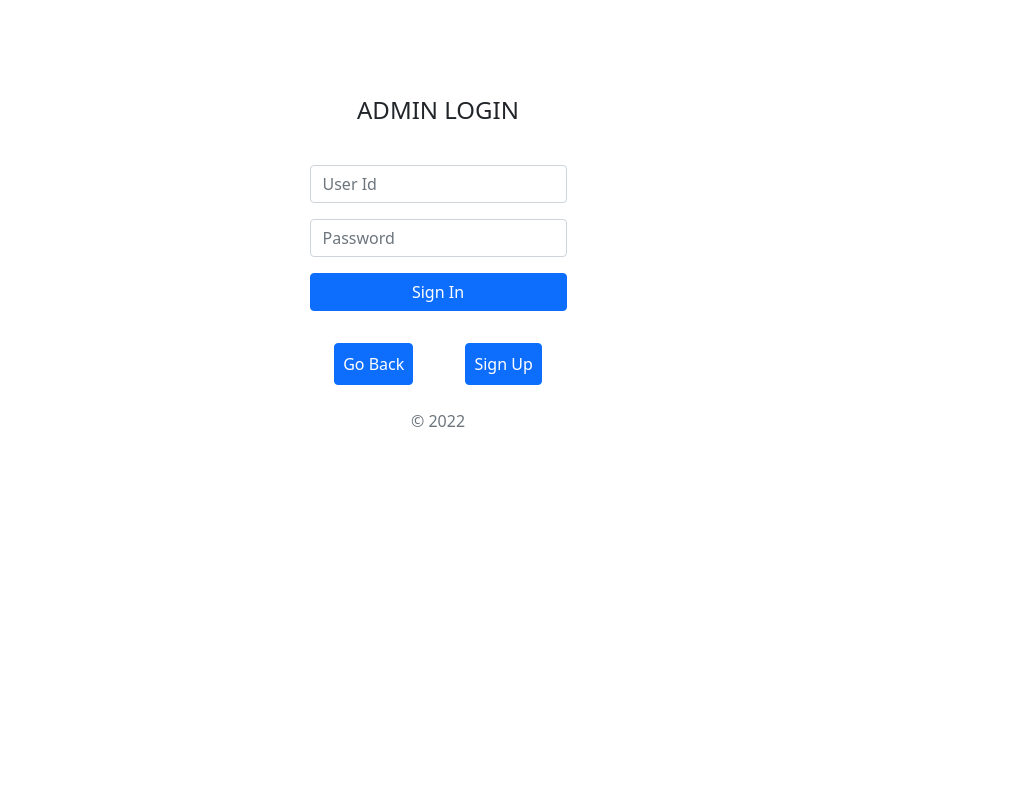
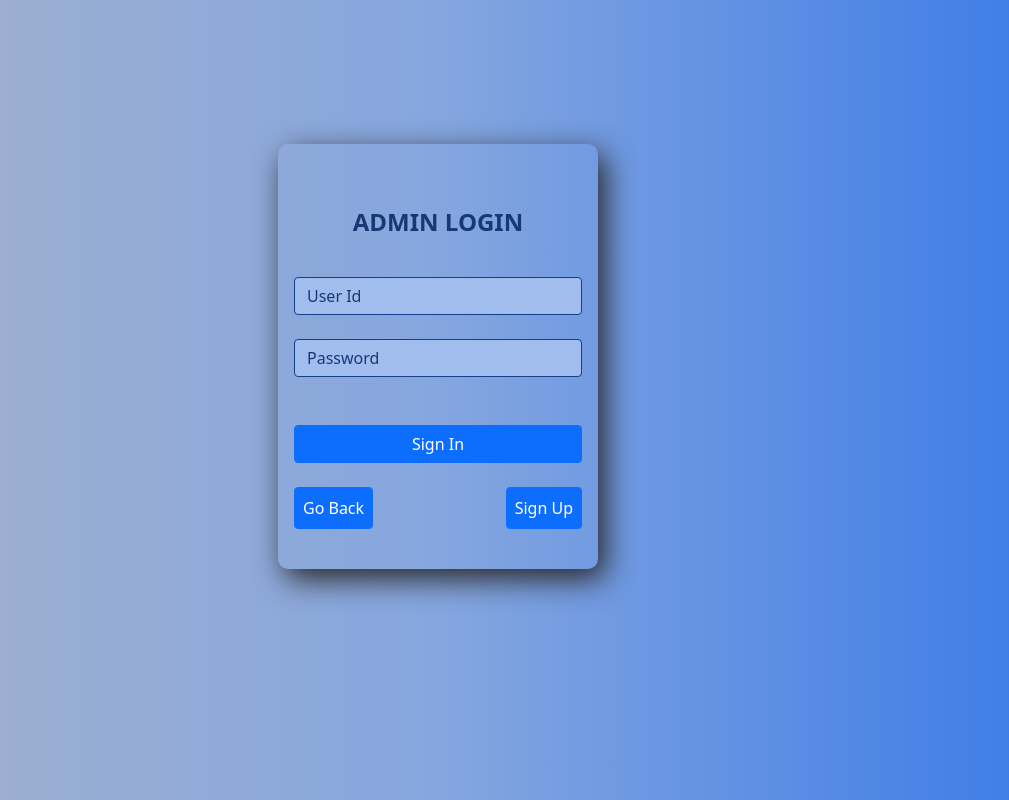
Before and after one commit to Prakhar436/Attendance-Management-System, a PHP site: page /index_admin.php in a window 1280 px wide. Shown: the whole page, without its empty margins (202-1211 px from the left). Run offline with PHP 8.4, Linux system fonts and the light colour scheme.

Commit message:
Minor Changes

```diff
--- a/Student/index.php
+++ b/Student/index.php
@@ -82,9 +82,7 @@ mysqli_close($db);
     <li class="nav-item">
       <a class="nav-link text-light" href="../features.html">Features</a>
     </li>
-    <li class="nav-item">
-      <a class="nav-link text-light" href="../about.html">About Us</a>
-    </li>
+
     <li>
       <a class="nav-link btn text-light" id="signout" onclick="signOut()">Sign out</a>
     </li>
--- a/Student/view.php
+++ b/Student/view.php
@@ -191,9 +191,7 @@ $tobedone = $target - $ta;
     <li class="nav-item">
       <a class="nav-link text-light" href="../features.html">Features</a>
     </li>
-    <li class="nav-item">
-      <a class="nav-link text-light" href="../about.html">About Us</a>
-    </li>
+
     <li>
       <a class="nav-link btn text-light" id="signout" onclick="signOut()">Sign out</a>
     </li>
--- a/Teacher/AddStudent.php
+++ b/Teacher/AddStudent.php
@@ -75,9 +75,7 @@ if (isset($_POST['Tsubmit'])) {
     <li class="nav-item">
       <a class="nav-link text-light" href="../features.html">Features</a>
     </li>
-    <li class="nav-item">
-      <a class="nav-link text-light" href="../about.html">About Us</a>
-    </li>
+
     <li>
       <a class="nav-link btn text-light" id="signout" onclick="signOut()">Sign out</a>
     </li>
--- a/Teacher/CreateClass.php
+++ b/Teacher/CreateClass.php
@@ -101,9 +101,7 @@ if (isset($_POST['submit'])) {
     <li class="nav-item">
       <a class="nav-link text-light" href="../features.html">Features</a>
     </li>
-    <li class="nav-item">
-      <a class="nav-link text-light" href="../about.html">About Us</a>
-    </li>
+
     <li>
       <a class="nav-link btn text-light" id="signout" onclick="signOut()">Sign out</a>
     </li>
@@ -188,7 +186,7 @@ if (isset($_POST['submit'])) {
         <div
           class="d-flex justify-content-between flex-wrap flex-md-nowrap align-items-center pt-3 pb-2 mb-3 border-bottom">
           <h1 class="h2">Create a New Class</h1>
-          <p class="p">Note:Don't use special symbols for class name,only _ allowed</p>
+          <p class="p">Note: Don't use special symbols for class name, only _ allowed</p>
         </div>
         <h4 class="mb-3">Enter Class Details</h4>
         <form action="" method="post" name="createClassForm" onsubmit="return validateForm()">
--- a/Teacher/RemoveClass.php
+++ b/Teacher/RemoveClass.php
@@ -80,9 +80,7 @@ if (isset($_POST['submit'])) {
       <li class="nav-item">
         <a class="nav-link text-light" href="../features.html">Features</a>
       </li>
-      <li class="nav-item">
-        <a class="nav-link text-light" href="../about.html">About Us</a>
-      </li>
+
       <li>
         <a class="nav-link btn text-light" id="signout" onclick="signOut()">Sign out</a>
       </li>
--- a/Teacher/RemoveStudent.php
+++ b/Teacher/RemoveStudent.php
@@ -87,9 +87,7 @@ if (isset($_POST['submit'])) {
       <li class="nav-item">
         <a class="nav-link text-light" href="../features.html">Features</a>
       </li>
-      <li class="nav-item">
-        <a class="nav-link text-light" href="../about.html">About Us</a>
-      </li>
+
       <li>
         <a class="nav-link btn text-light" id="signout" onclick="signOut()">Sign out</a>
       </li>
--- a/Teacher/ViewClasses.php
+++ b/Teacher/ViewClasses.php
@@ -67,9 +67,7 @@ if (isset($_POST['submit'])) {
       <li class="nav-item">
         <a class="nav-link text-light" href="../features.html">Features</a>
       </li>
-      <li class="nav-item">
-        <a class="nav-link text-light" href="../about.html">About Us</a>
-      </li>
+
       <li>
         <a class="nav-link btn text-light" id="signout" onclick="signOut()">Sign out</a>
       </li>
--- a/Teacher/attendance.php
+++ b/Teacher/attendance.php
@@ -71,9 +71,7 @@ if (isset($_POST['submit'])) {
     <li class="nav-item">
       <a class="nav-link text-light" href="../features.html">Features</a>
     </li>
-    <li class="nav-item">
-      <a class="nav-link text-light" href="../about.html">About Us</a>
-    </li>
+
     <li>
       <a class="nav-link btn text-light" id="signout" onclick="signOut()">Sign out</a>
     </li>
--- a/Teacher/classreport.php
+++ b/Teacher/classreport.php
@@ -203,9 +203,7 @@ if (isset($_POST['submitF'])) {
       <li class="nav-item">
         <a class="nav-link text-light" href="../features.html">Features</a>
       </li>
-      <li class="nav-item">
-        <a class="nav-link text-light" href="../about.html">About Us</a>
-      </li>
+
       <li>
         <a class="nav-link btn text-light" id="signout" onclick="signOut()">Sign out</a>
       </li>
--- a/Teacher/index.php
+++ b/Teacher/index.php
@@ -94,9 +94,7 @@ mysqli_close($db);
       <li class="nav-item">
         <a class="nav-link text-light" href="../features.html">Features</a>
       </li>
-      <li class="nav-item">
-        <a class="nav-link text-light" href="../about.html">About Us</a>
-      </li>
+
       <li>
         <a class="nav-link btn text-light" id="signout" onclick="signOut()">Sign out</a>
       </li>
--- a/Teacher/mark.php
+++ b/Teacher/mark.php
@@ -124,9 +124,7 @@ if (isset($_POST['submit'])) {
     <li class="nav-item">
       <a class="nav-link text-light" href="../features.html">Features</a>
     </li>
-    <li class="nav-item">
-      <a class="nav-link text-light" href="../about.html">About Us</a>
-    </li>
+
     <li>
       <a class="nav-link btn text-light" id="signout" onclick="signOut()">Sign out</a>
     </li>
--- a/Teacher/mul.php
+++ b/Teacher/mul.php
@@ -120,9 +120,7 @@ if (isset($_POST['submit'])) {
       <li class="nav-item">
         <a class="nav-link text-light" href="../features.html">Features</a>
       </li>
-      <li class="nav-item">
-        <a class="nav-link text-light" href="../about.html">About Us</a>
-      </li>
+
       <li>
         <a class="nav-link btn text-light" id="signout" onclick="signOut()">Sign out</a>
       </li>
--- a/Teacher/table.php
+++ b/Teacher/table.php
@@ -106,9 +106,7 @@ mysqli_close($db);
       <li class="nav-item">
         <a class="nav-link text-light" href="../features.html">Features</a>
       </li>
-      <li class="nav-item">
-        <a class="nav-link text-light" href="../about.html">About Us</a>
-      </li>
+
       <li>
         <a class="nav-link btn text-light" id="signout" onclick="signOut()">Sign out</a>
       </li>
--- a/index.php
+++ b/index.php
@@ -100,7 +100,7 @@ if (isset($_POST['username'])) {
             <i class="fas fa-lock"></i>
             <input name="pass" type="password" required placeholder="Password" />
           </div>
-          <input name="submit" type="submit" class="btn" value="Login As Teacher" />
+          <input name="submit" type="submit" class="btn TeacherBtn" value="Login As Teacher" />
 
         </form>
       </div>
--- a/index_admin.php
+++ b/index_admin.php
@@ -89,6 +89,7 @@ if (isset($_POST['submitS'])) {
 
 ?>
 
+
 <!doctype html>
 <html lang="en">
 
@@ -100,32 +101,53 @@ if (isset($_POST['submitS'])) {
   <title>Admin Login</title>
   <link rel="shortcut icon" href="./images/favicon.ico" type="image/x-icon">
 
+  <style>
+    .boxShadow{
+      border-radius: 10px;
+      box-shadow: 7px 10px 30px rgb(39, 38, 38);
+      margin-top: 18vh !important;
+    }
+    body{
+      height: 100vh;
+      display: flex;
+      background-image: linear-gradient(to right, #a6b2ca,#85a6df,#3879e8);
+    }
+    input{
+      background-color: #a1bdee !important;
+      border-color: rgb(19, 63, 139) !important;
+    }
+    ::placeholder{
+      color: #163874 !important;
+    }
+    .modal-body input{
+      background-color: initial !important;
+      border-color: initial !important;
+    }
+  </style>
 </head>
 
 
 <body>
 
-
-
-  <div class="container mt-5 m-auto d-flex flex-column align-items-center">
-    <h4 class="mt-5 mb-4">ADMIN LOGIN</h4>
+    <div class="boxShadow container m-auto d-flex flex-column w-25  p-3">
+      <h4 class="mt-5 mb-4 align-self-center"><strong style="color:#163874">ADMIN LOGIN</strong></h4>
       <form method="POST">
-      <div class="mb-3 mt-3">
-        <input type="text" name="user" placeholder="User Id" class="form-control mt-2 " id="exampleInputEmail1"
+        <div class="mb-4 mt-3">
+          <input type="text" name="user" placeholder="User Id" class="form-control mt-2" id="exampleInputEmail1"
             aria-describedby="emailHelp">
         </div>
-      <div class="mb-3 mt-3">
+        <div class="mb-4 mt-3">
           <input type="password" name="pass" class="form-control mt-2" id="exampleInputPassword1" placeholder="Password">
         </div>
 
-      <div class="mb-3 mt-3">
+        <div class="mb-2 mt-5 ">
           <button name="submit" type="submit" class="btn btn-primary w-100">Sign In</button>
         </div>
       </form>
 
-    <div class="grid mt-3">
+      <div class="grid mt-3 mb-4">
         <a class="btn btn-primary g-col-5 p-2" role="button" href="index.php" style="margin-right: 3rem;">Go Back</a>
-      <button type="button" class="btn btn-primary p-2 g-col-5" data-bs-toggle="modal" data-bs-target="#exampleModal"
+        <button type="button" class="btn btn-primary p-2 g-col-5 float-end" data-bs-toggle="modal" data-bs-target="#exampleModal"
           data-bs-whatever="@mdo">Sign Up</button>
       </div>
 
@@ -183,7 +205,9 @@ if (isset($_POST['submitS'])) {
           </div>
         </div>
       </div>
-    <p class="mt-4 text-muted text-center">&copy; 2022</p>
+    </div>
+
+    <!-- <p class="mt-4 text-muted text-center">&copy; 2022</p> -->
 
     <script src="https://cdn.jsdelivr.net/npm/bootstrap@5.0.2/dist/js/bootstrap.bundle.min.js"
       integrity="sha384-MrcW6ZMFYlzcLA8Nl+NtUVF0sA7MsXsP1UyJoMp4YLEuNSfAP+JcXn/tWtIaxVXM"
```
Also changed, not shown: features.html (+220 -85 lines), style.css (+10 -2 lines). Lines whose indentation alone changed are shown as unchanged.
